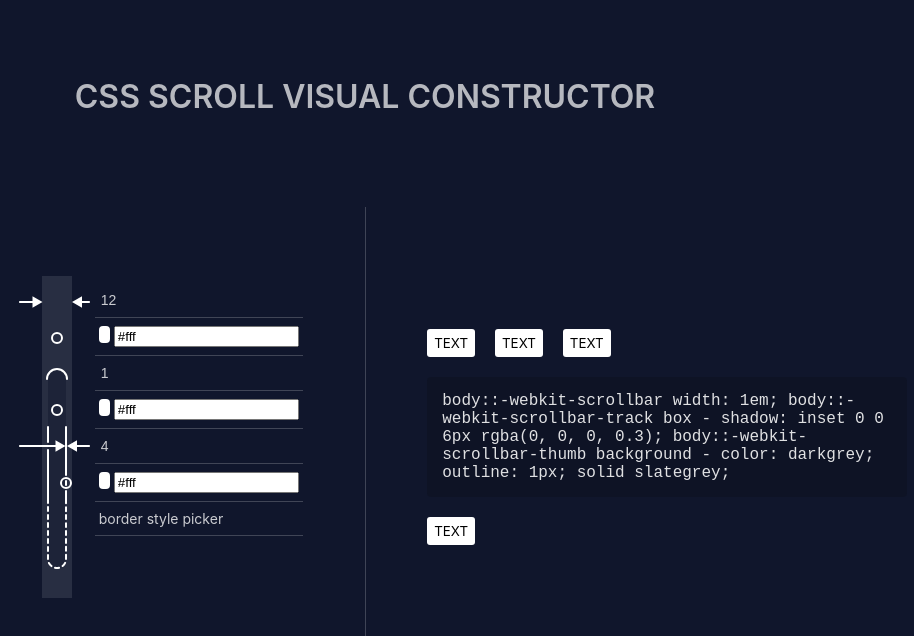
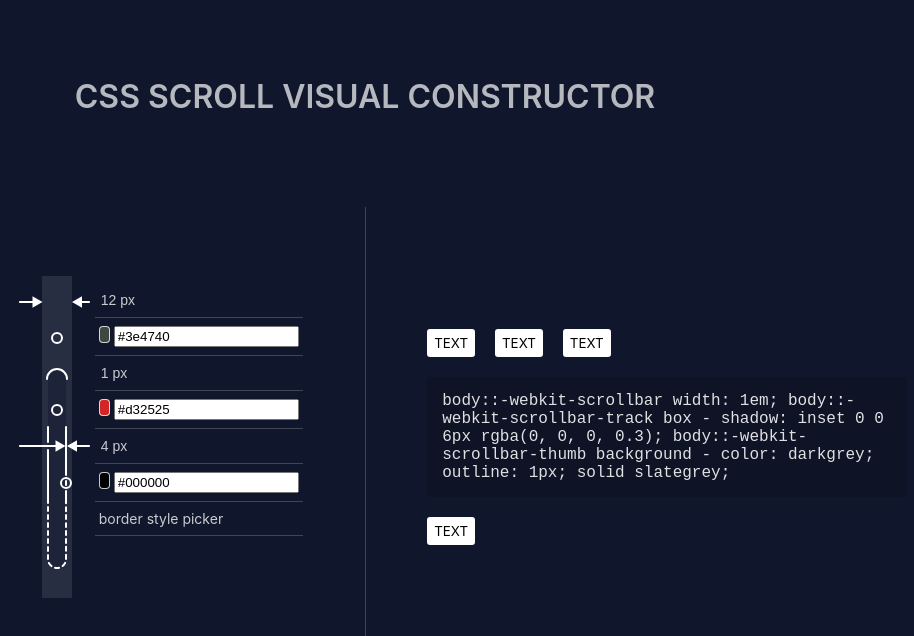
Before and after one commit to Dompower25/scroll-generator-react, a React (Vite) app: page / in a window 1280 px wide. Shown: the top 636 px of the page, without its empty margins (275-1189 px from the left). Built offline with nearby package versions, Linux system fonts and the light colour scheme.

Commit message:
refactoring ScrollbarEnteringSize *rebuild inputValueFiltres function*

```diff
--- a/src/components/inputs/ScrollbarEnteringSize/index.tsx
+++ b/src/components/inputs/ScrollbarEnteringSize/index.tsx
@@ -1,27 +1,29 @@
-import React, { FC, useState } from "react";
+import { FC, useEffect, useState } from "react";
 import styles from "./style.module.scss";
 
 
 interface IScrollbarEnteringSize {
-  defaultSize: string;
+  defaultSize: string | null;
+
+}
+const inputValueFiltres = (change: string): string | null => {
+  const enter = change?.match(/[0-9]/gi)?.join("");
+  return enter ? `${enter.replace(/px/gi, '')} px` : null
 }
 
-const ScrollbarEnteringSize: FC<IScrollbarEnteringSize> = ({ defaultSize }) => {
+const ScrollbarEnteringSize: FC<IScrollbarEnteringSize> = ({ defaultSize}) => {
   const [size, setSize] = useState(defaultSize);
 
-  const inputValueFiltres = (event: React.ChangeEvent<HTMLInputElement>) => {
-    const enter = event.target.value.match(/[0-9]/gi)?.join("");
-    setSize(enter ? enter : "enter number")
-  };
+  useEffect(()=> {setSize(inputValueFiltres(defaultSize || '0'))},[])
 
   return (
     <>
       <input
         type="text"
         className={styles.input}
-        value={size}
-        typeof="number"
-        onChange={inputValueFiltres}
+        value={size || 0}
+        typeof="string"
+        onChange={(e)=> setSize(inputValueFiltres(e.target.value))}
       />
     </>
   );
--- a/src/components/wrapper/index.tsx
+++ b/src/components/wrapper/index.tsx
@@ -3,10 +3,8 @@ import styles from './style.module.scss';
 import ScrollbarColorPicker from '../inputs/ScrollbarColorPicker/index.js';
 import ScrollbarEnteringSize from '../inputs/ScrollbarEnteringSize/index.js';
 import SButton from '../buttons/SButton/index.js';
-import { useEffect } from 'react';
 
 // import useCopyText from "../api/useCopyText.js";
-
 
 
 const indent = (size: number) => {
@@ -41,19 +39,19 @@ const Wrapper = ({ }) => {
                 <ScrollbarEnteringSize defaultSize={'12'} key={'id1'} />
               </div>
               <div className={styles.input_scrollbar_style}>
-                <ScrollbarColorPicker defaultColorInHexCode='#fff' key={'cp1'}/>
+                <ScrollbarColorPicker defaultColorInHexCode='#3e4740' key={'cp1'}/>
               </div>
               <div className={styles.input_scrollbar_style}>
                 <ScrollbarEnteringSize defaultSize={'1'} key={'id2'}/>
               </div>
               <div className={styles.input_scrollbar_style}>
-                <ScrollbarColorPicker defaultColorInHexCode='#fff' key={'cp2'}/>
+                <ScrollbarColorPicker defaultColorInHexCode='#d32525' key={'cp2'}/>
               </div>
               <div className={styles.input_scrollbar_style}>
                 <ScrollbarEnteringSize defaultSize={'4'} key={'id3'}/>
               </div>
               <div className={styles.input_scrollbar_style}>
-                <ScrollbarColorPicker defaultColorInHexCode='#fff' key={'cp3'}/>
+                <ScrollbarColorPicker defaultColorInHexCode='#000000' key={'cp3'}/>
               </div>
               <div className={styles.input_scrollbar_style}>border style picker</div>
             </div>
```
